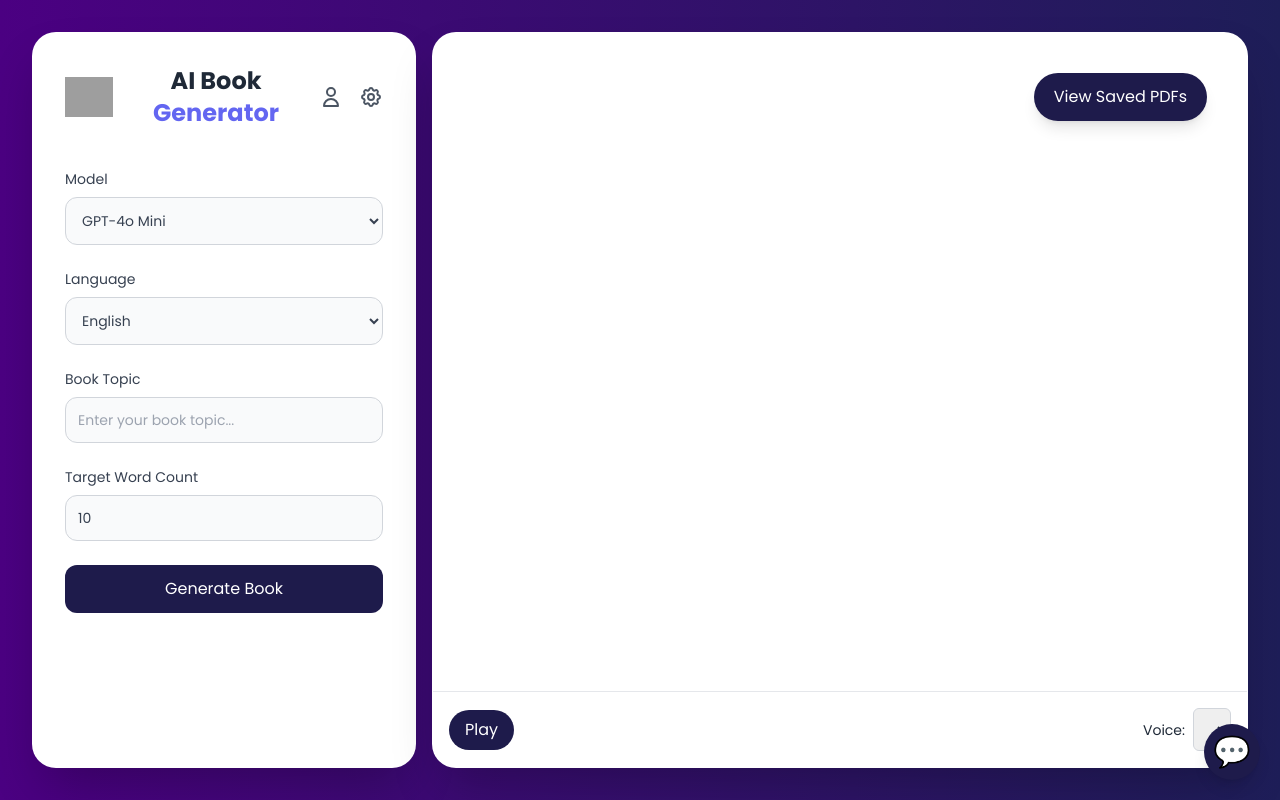
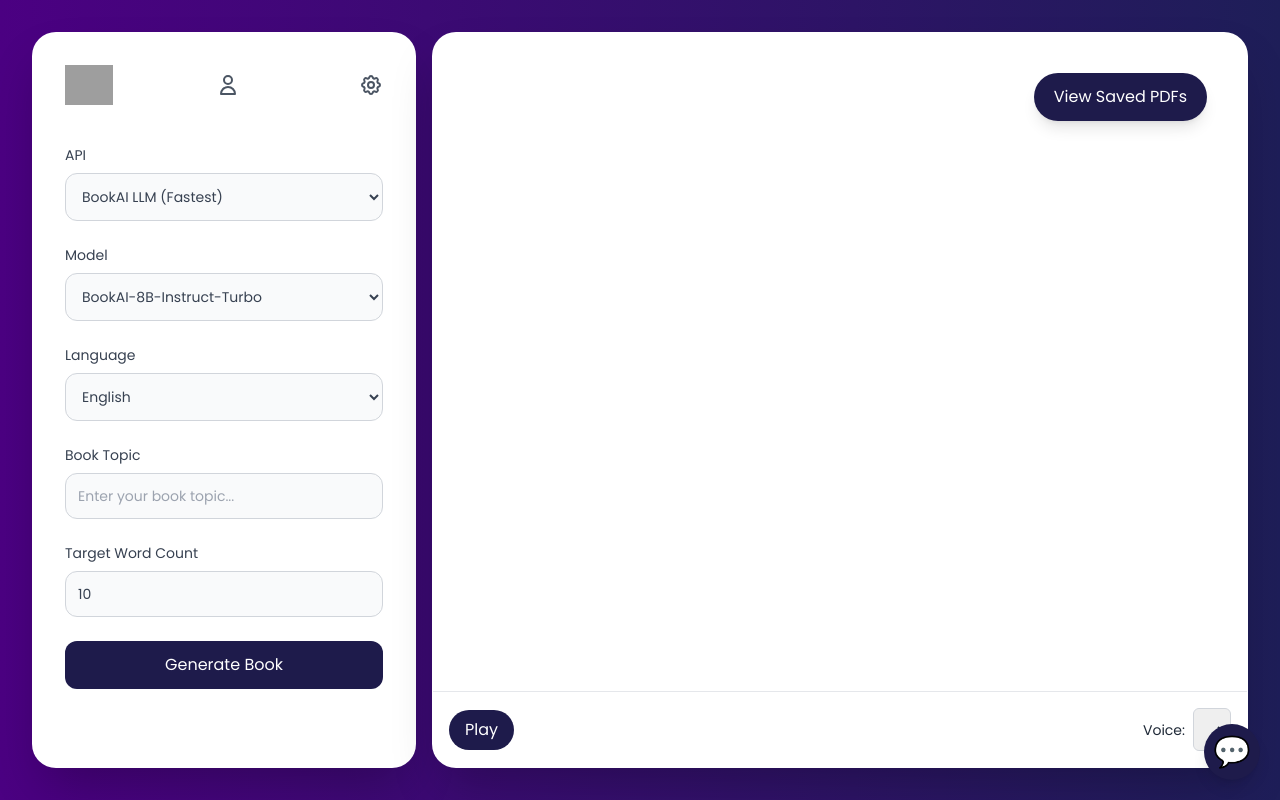
Before and after one commit to Adarshagupta/Trybookai, a Flask app: page /playground in a window 1280 px wide. Run offline with Flask 3, Linux system fonts and the light colour scheme; lists and menus that the app fills with data are empty; some libraries are stand-ins or nearby versions; grey boxes are pictures that could not be loaded.

Commit message:
cutsom llm

```diff
--- a/app.py
+++ b/app.py
@@ -4,6 +4,7 @@ import time
 import traceback
 from flask import Flask, render_template, request, jsonify, send_file, Response
 import openai
+from together import Together
 from reportlab.lib.pagesizes import letter
 from reportlab.lib import colors
 from reportlab.platypus import SimpleDocTemplate, Paragraph, Spacer
@@ -23,8 +24,15 @@ app = Flask(__name__)
 progress_queue = Queue()
 
 OPENAI_API_KEY = os.getenv('OPENAI_API_KEY')
+TOGETHER_API_KEY = os.getenv('TOGETHER_API_KEY')
+
 if not OPENAI_API_KEY:
     raise ValueError("No OpenAI API key found. Please set the OPENAI_API_KEY environment variable.")
+if not TOGETHER_API_KEY:
+    raise ValueError("No Together API key found. Please set the TOGETHER_API_KEY environment variable.")
+
+# Initialize Together client
+together_client = Together(api_key=TOGETHER_API_KEY)
 
 # Initialize SQLite database
 def init_db():
@@ -41,34 +49,71 @@ def init_db():
 
 init_db()
 
-async def generate_chunk(model, topic, current_word_count, language, is_new_chapter=False):
+async def generate_chunk(api, model, topic, current_word_count, language, is_new_chapter=False):
     if is_new_chapter:
-        prompt = f"Write the beginning of a new chapter for a book about {topic} in {language}. This is around word {current_word_count} of the book. Start with a chapter title."
+        prompt = f"Write a detailed chapter for a book about {topic} in {language}. This is around word {current_word_count} of the book. Start with a chapter title, then write at least 500 words of content."
     else:
-        prompt = f"Continue writing a book about {topic} in {language}. This is around word {current_word_count} of the book. Make sure the narrative flows smoothly from the previous section."
+        prompt = f"Continue writing a detailed book about {topic} in {language}. This is around word {current_word_count} of the book. Write at least 500 words, ensuring the narrative flows smoothly from the previous section."
 
     try:
-        async with aiohttp.ClientSession() as session:
-            async with session.post(
-                "https://api.openai.com/v1/chat/completions",
-                headers={"Authorization": f"Bearer {OPENAI_API_KEY}"},
-                json={
-                    "model": model,
-                    "messages": [
-                        {"role": "system", "content": f"You are an author writing a book in {language}. Format your response as a part of a book chapter."},
-                        {"role": "user", "content": prompt}
+        if api == 'openai':
+            async with aiohttp.ClientSession() as session:
+                async with session.post(
+                    "https://api.openai.com/v1/chat/completions",
+                    headers={"Authorization": f"Bearer {OPENAI_API_KEY}"},
+                    json={
+                        "model": model,
+                        "messages": [
+                            {"role": "system", "content": f"You are an author writing a book in {language}. Format your response as a part of a book chapter."},
+                            {"role": "user", "content": prompt}
+                        ],
+                        "max_tokens": 3000
+                    }
+                ) as response:
+                    result = await response.json()
+                    if 'choices' not in result or len(result['choices']) == 0:
+                        raise ValueError(f"Unexpected API response: {result}")
+                    return result['choices'][0]['message']['content'].strip()
+        elif api == 'together':
+            response = together_client.chat.completions.create(
+                model=model,
+                messages=[
+                    {"role": "system", "content": f"You are an author writing a detailed book in {language}. Provide long, comprehensive responses with at least 500 words per chunk."},
+                    {"role": "user", "content": prompt}
+                ],
+                max_tokens=2000,
+                temperature=0.7,
+                top_p=0.9,
+                top_k=50,
+                repetition_penalty=1.03,
+                stop=None
+            )
+            generated_text = response.choices[0].message.content.strip()
+
+            # Ensure minimum word count
+            while len(generated_text.split()) < 500:
+                additional_prompt = f"Continue the previous text, adding more details and expanding the narrative. Write at least {500 - len(generated_text.split())} more words."
+                additional_response = together_client.chat.completions.create(
+                    model=model,
+                    messages=[
+                        {"role": "system", "content": f"You are an author writing a detailed book in {language}. Provide long, comprehensive responses."},
+                        {"role": "user", "content": generated_text},
+                        {"role": "user", "content": additional_prompt}
                     ],
-                    "max_tokens": 3000
-                }
-            ) as response:
-                result = await response.json()
-                if 'choices' not in result or len(result['choices']) == 0:
-                    raise ValueError(f"Unexpected API response: {result}")
-                return result['choices'][0]['message']['content'].strip()
+                    max_tokens=1000,
+                    temperature=0.7,
+                    top_p=0.9,
+                    top_k=50,
+                    repetition_penalty=1.03,
+                    stop=None
+                )
+                generated_text += "\n" + additional_response.choices[0].message.content.strip()
+
+            return generated_text
     except Exception as e:
         print(f"An error occurred: {e}")
         await asyncio.sleep(60)
-        return await generate_chunk(model, topic, current_word_count, language, is_new_chapter)
+        return await generate_chunk(api, model, topic, current_word_count, language, is_new_chapter)
 
 def create_pdf(content, title, language):
     buffer = io.BytesIO()
@@ -130,6 +175,7 @@ def playground():
 
 @app.route('/generate', methods=['POST'])
 async def generate_book():
+    api = request.form['api']  # 'openai' or 'together'
     model = request.form['model']
     topic = request.form['topic']
     language = request.form['language']
@@ -144,9 +190,9 @@ async def generate_book():
 
         if is_new_chapter:
             chapter_count += 1
-            task = asyncio.create_task(generate_chunk(model, topic, current_word_count, language, is_new_chapter=True))
+            task = asyncio.create_task(generate_chunk(api, model, topic, current_word_count, language, is_new_chapter=True))
         else:
-            task = asyncio.create_task(generate_chunk(model, topic, current_word_count, language))
+            task = asyncio.create_task(generate_chunk(api, model, topic, current_word_count, language))
 
         tasks.append(task)
         current_word_count += 500  # Approximate word count per chunk
--- a/requirements.txt
+++ b/requirements.txt
@@ -6,3 +6,4 @@ aiohttp
 PyGithub==1.55
 python-dotenv
 flask[async]
+together
--- a/templates/index.html
+++ b/templates/index.html
@@ -96,8 +96,6 @@
             <div class="flex justify-between items-center mb-6 lg:mb-10">
                 <img src="https://raw.githubusercontent.com/Adarshagupta/BookAI/main/logo.png" alt="BookAI Logo"
                     class="w-12 h-10">
-                <h1 class="text-2xl lg:text-2xl font-bold text-gray-800 text-center">AI Book <span
-                        class="text-primary">Generator</span></h1>
                 <button id="profile-button" class="text-gray-600 hover:text-gray-800 mr-4">
                     <svg xmlns="http://www.w3.org/2000/svg" class="h-6 w-6" fill="none" viewBox="0 0 24 24"
                         stroke="currentColor">
@@ -117,15 +115,31 @@
             </div>
             <form id="book-form" class="space-y-4 lg:space-y-6 flex-grow">
                 <div class="transition-all duration-300 hover:transform hover:scale-105">
+                    <label for="api" class="block mb-2 text-sm font-medium text-gray-700">API</label>
+                    <select id="api" name="api" required
+                        class="w-full p-3 text-sm text-gray-700 bg-gray-50 rounded-xl border border-gray-300 focus:ring-2 focus:ring-primary focus:border-transparent transition-all duration-300">
+                        <option value="together">BookAI LLM (Fastest)</option>
+                        <option value="openai">OpenAI</option>
+                    </select>
+                </div>
+
+                <div class="transition-all duration-300 hover:transform hover:scale-105">
                     <label for="model" class="block mb-2 text-sm font-medium text-gray-700">Model</label>
                     <select id="model" name="model" required
                         class="w-full p-3 text-sm text-gray-700 bg-gray-50 rounded-xl border border-gray-300 focus:ring-2 focus:ring-primary focus:border-transparent transition-all duration-300">
-                        <option value="gpt-4o-mini">GPT-4o Mini</option>
-                        <option value="gpt-3.5-turbo">GPT-3.5 Turbo</option>
-                        <option value="gpt-4-turbo">GPT-4-turbo</oSption>
-                        <option value="gpt-4o-mini-2024-07-18">GPT-4o Mini (2024-07-18)</option>
+                        <optgroup label="OpenAI Models" id="openai-models">
+                            <option value="gpt-4o-mini">GPT-4o Mini</option>
+                            <option value="gpt-3.5-turbo">GPT-3.5 Turbo</option>
+                            <option value="gpt-4-turbo">GPT-4-turbo</option>
+                            <option value="gpt-4o-mini-2024-07-18">GPT-4o Mini (2024-07-18)</option>
+                        </optgroup>
+                        <optgroup label="Together Models" id="together-models">
+                            <option value="meta-llama/Meta-Llama-3.1-8B-Instruct-Turbo">BookAI-8B-Instruct-Turbo</option>
+                            <option value="meta-llama/Meta-Llama-3.1-70B-Instruct-Turbo">BookAI-70B-Instruct-Turbo</option>
+                        </optgroup>
                     </select>
                 </div>
+
                 <div class="transition-all duration-300 hover:transform hover:scale-105">
                     <label for="language" class="block mb-2 text-sm font-medium text-gray-700">Language</label>
                     <select id="language" name="language" required
@@ -142,18 +156,19 @@
                         class="w-full p-3 text-sm text-gray-700 bg-gray-50 rounded-xl border border-gray-300 focus:ring-2 focus:ring-primary focus:border-transparent transition-all duration-300"
                         placeholder="Enter your book topic...">
                 </div>
+
                 <div class="transition-all duration-300 hover:transform hover:scale-105">
-                    <label for="word_count" class="block mb-2 text-sm font-medium text-gray-700">Target Word
-                        Count</label>
+                    <label for="word_count" class="block mb-2 text-sm font-medium text-gray-700">Target Word Count</label>
                     <input type="number" id="word_count" name="word_count" value="10" required
                         class="w-full p-3 text-sm text-gray-700 bg-gray-50 rounded-xl border border-gray-300 focus:ring-2 focus:ring-primary focus:border-transparent transition-all duration-300">
                 </div>
 
                 <button type="submit" id="generate-book"
-                    class="w-full bg-indigo-950	 text-white py-3 rounded-xl hover:bg-indigo-950	-700 transition-all duration-300 font-medium transform hover:scale-105 hover:shadow-lg">
+                    class="w-full bg-indigo-950 text-white py-3 rounded-xl hover:bg-indigo-950-700 transition-all duration-300 font-medium transform hover:scale-105 hover:shadow-lg">
                     Generate Book
                 </button>
             </form>
+
             <div id="progress" class="mt-4 lg:mt-6 text-gray-600 text-center text-sm"></div>
             <div id="error-message"
                 class="mt-4 lg:mt-6 p-4 bg-red-100 text-red-700 rounded-xl text-center font-medium text-sm hidden">
@@ -1302,7 +1317,35 @@
             camera.updateProjectionMatrix();
             renderer.setSize(window.innerWidth, window.innerHeight);
         });
+
     </script>
+    <script>
+        document.addEventListener('DOMContentLoaded', function() {
+            const apiSelect = document.getElementById('api');
+            const modelSelect = document.getElementById('model');
+            const openaiModels = document.getElementById('openai-models');
+            const togetherModels = document.getElementById('together-models');
+
+            function updateModelOptions() {
+                const selectedAPI = apiSelect.value;
+
+                if (selectedAPI === 'openai') {
+                    openaiModels.style.display = '';
+                    togetherModels.style.display = 'none';
+                    modelSelect.value = openaiModels.querySelector('option').value;
+                } else if (selectedAPI === 'together') {
+                    openaiModels.style.display = 'none';
+                    togetherModels.style.display = '';
+                    modelSelect.value = togetherModels.querySelector('option').value;
+                }
+            }
+
+            apiSelect.addEventListener('change', updateModelOptions);
+
+            // Initial call to set the correct options
+            updateModelOptions();
+        });
+        </script>
 </body>
 
 </html>
```
Also changed, not shown: templates/hello.html (+27 -0 lines), pdfs.db, 5 other files.
